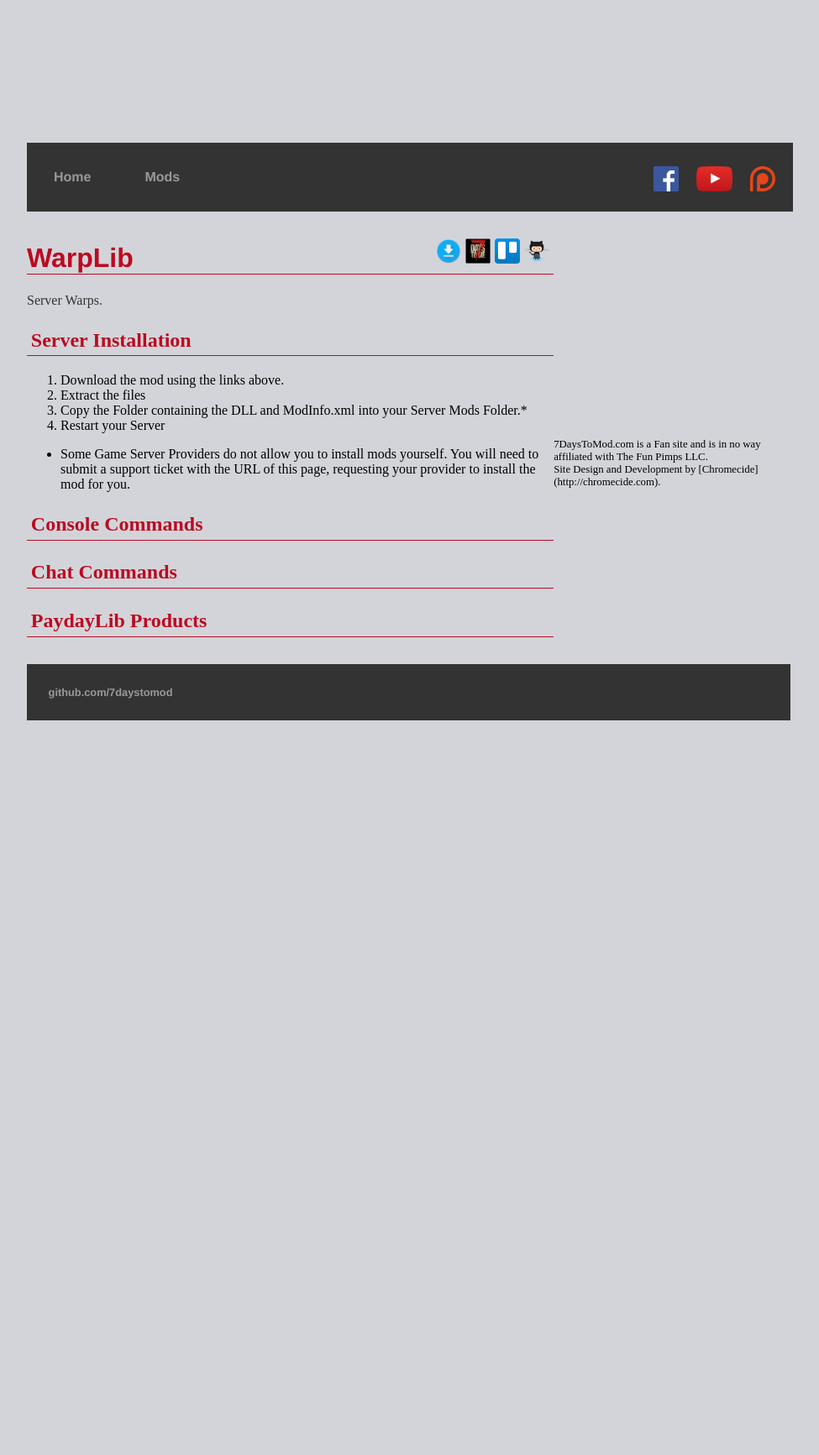
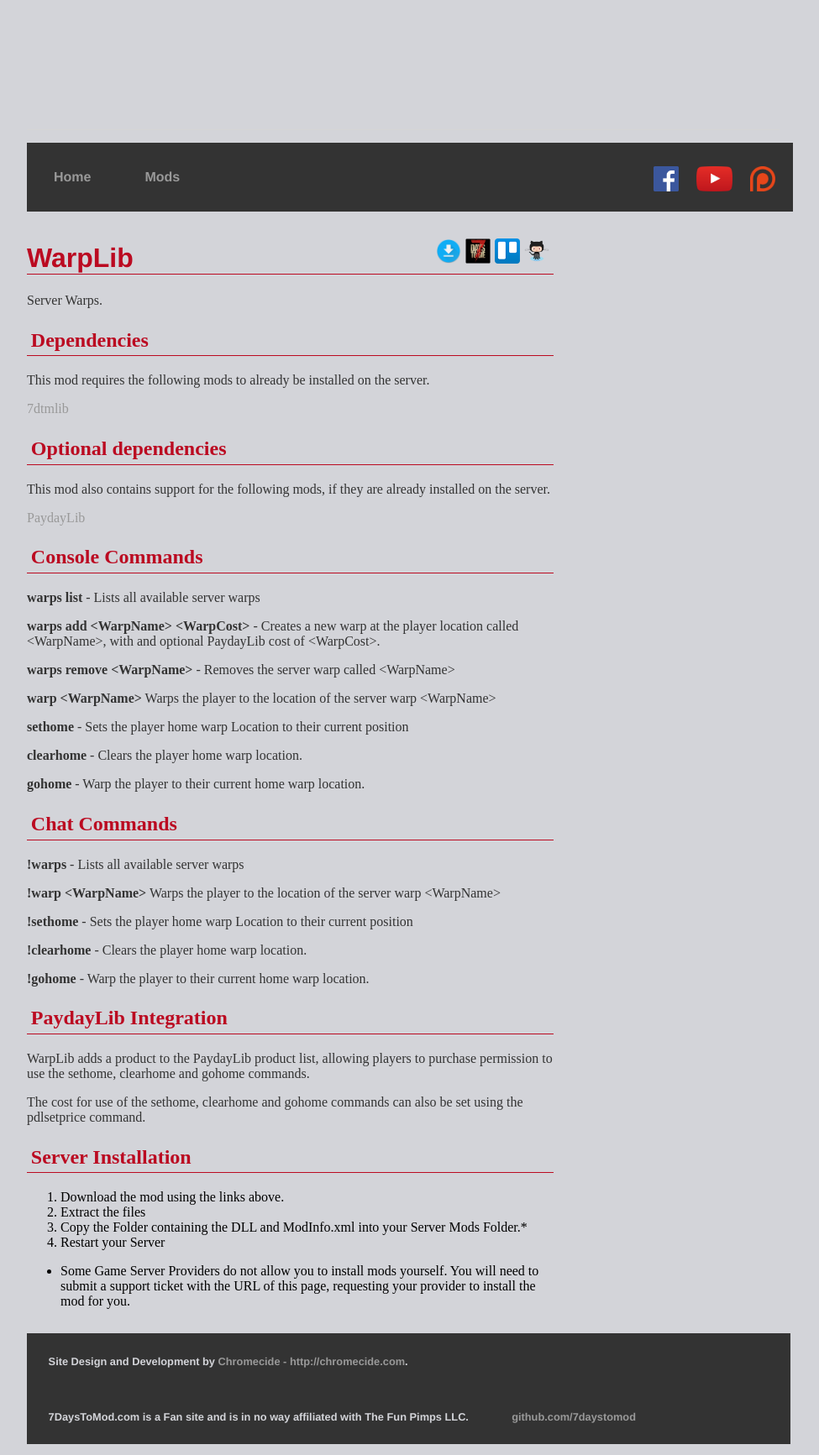
Before and after one commit to 7DaysToMod/7daystomod.github.io, a Jekyll site: the page built from mods/WarpLib/index.md, in a window 1280 px wide. Shown: the whole page at 84% size, without its empty margins (160-1135 px from the left). Built offline with Jekyll 4.4.1, drawn with Linux system fonts in a browser that asks for light colours; before the commit the page ends 900 px from its top, so only the background shows below that.

Commit message:
updating docs

```diff
--- a/_layouts/default.html
+++ b/_layouts/default.html
@@ -36,10 +36,11 @@
 			</div><!-- /.container -->
 			<footer>
 					<div>
-						7DaysToMod.com is a Fan site and is in no way affiliated with The Fun Pimps LLC.<br/>
-						Site Design and Development by [Chromecide](http://chromecide.com).
+
 					</div>
 	    		<ul>
+	    				<li>Site Design and Development by <a href="http://chromecide.com" target="_blank">Chromecide - http://chromecide.com</a>.</li>
+	    				<li>7DaysToMod.com is a Fan site and is in no way affiliated with The Fun Pimps LLC.</li>
 	        		<li><a href="https://github.com/7daystomod">github.com/7daystomod</a></li>
 				</ul>
 			</footer>
--- a/mods/WarpLib/index.md
+++ b/mods/WarpLib/index.md
@@ -29,10 +29,50 @@ title: 7DaysToMod - Dedicated Server Mods - WarpLib
 
 Server Warps.
 
-{% include serverinstall.md %}
+## Dependencies
+
+This mod requires the following mods to already be installed on the server.
+
+[7dtmlib](http://7daystomod.com/mods/7dtmlib)
+
+## Optional dependencies
+
+This mod also contains support for the following mods, if they are already installed on the server.
+
+[PaydayLib](http://7daystomod.com/mods/PaydayLib)
 
 ## Console Commands
 
+__warps list__ - Lists all available server warps
+
+__warps add &lt;WarpName&gt; &lt;WarpCost&gt;__ - Creates a new warp at the player location called &lt;WarpName&gt;, with and optional PaydayLib cost of &lt;WarpCost&gt;.
+
+__warps remove &lt;WarpName&gt;__ - Removes the server warp called &lt;WarpName&gt;
+
+__warp &lt;WarpName&gt;__ Warps the player to the location of the server warp &lt;WarpName&gt;
+
+__sethome__ - Sets the player home warp Location to their current position
+
+__clearhome__ - Clears the player home warp location.
+
+__gohome__ - Warp the player to their current home warp location.
+
 ## Chat Commands
 
-## PaydayLib Products
+__!warps__ - Lists all available server warps
+
+__!warp &lt;WarpName&gt;__ Warps the player to the location of the server warp &lt;WarpName&gt;
+
+__!sethome__ - Sets the player home warp Location to their current position
+
+__!clearhome__ - Clears the player home warp location.
+
+__!gohome__ - Warp the player to their current home warp location.
+
+## PaydayLib Integration
+
+WarpLib adds a product to the PaydayLib product list, allowing players to purchase permission to use the sethome, clearhome and gohome commands.
+
+The cost for use of the sethome, clearhome and gohome commands can also be set using the pdlsetprice command.
+
+{% include serverinstall.md %}
```
Also changed, not shown: mods/PaydayBounties/index.md (+9 -1 lines), mods/PaydayLib/index.md (+8 -1 lines), mods/WorldTools/index.md (+41 -1 lines).
